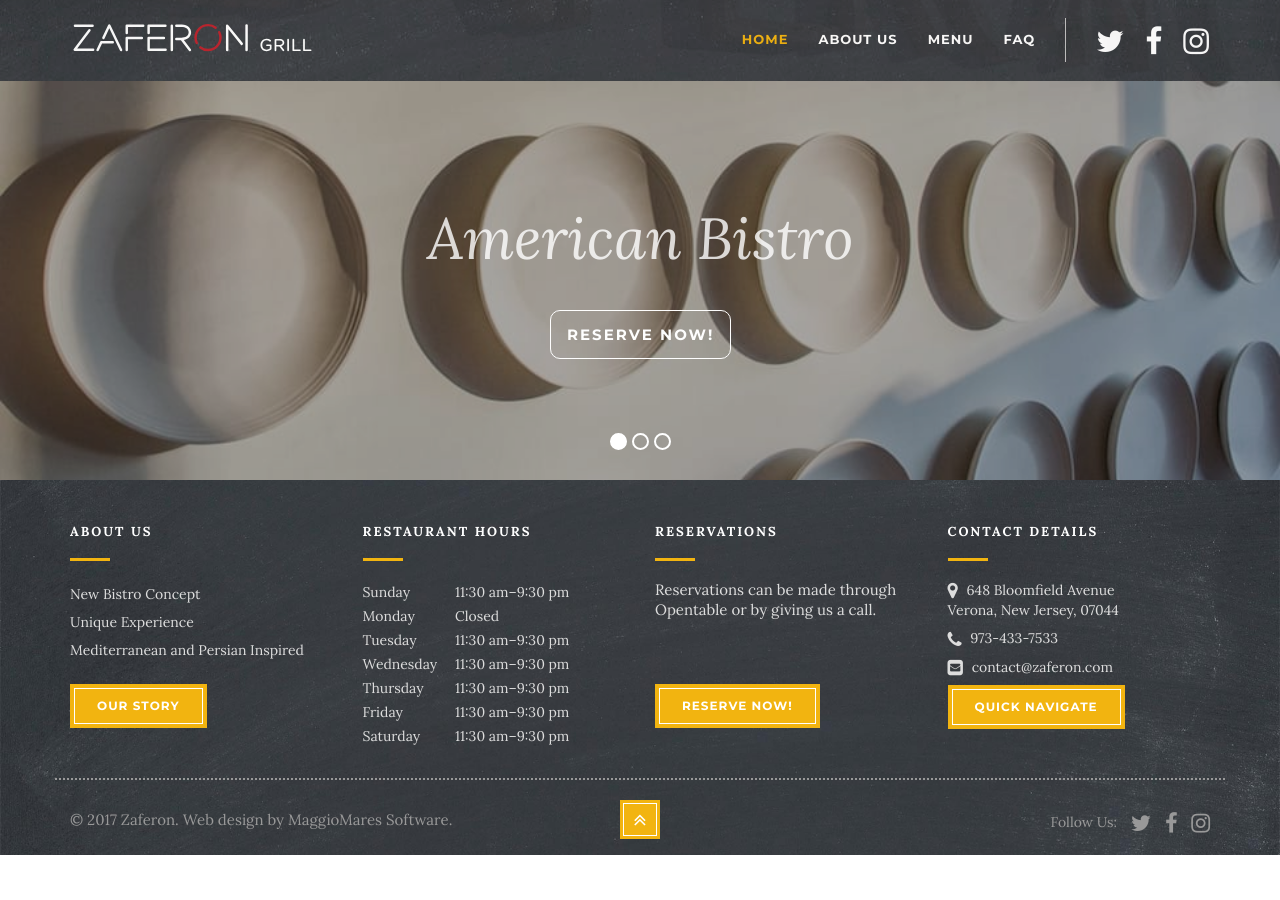
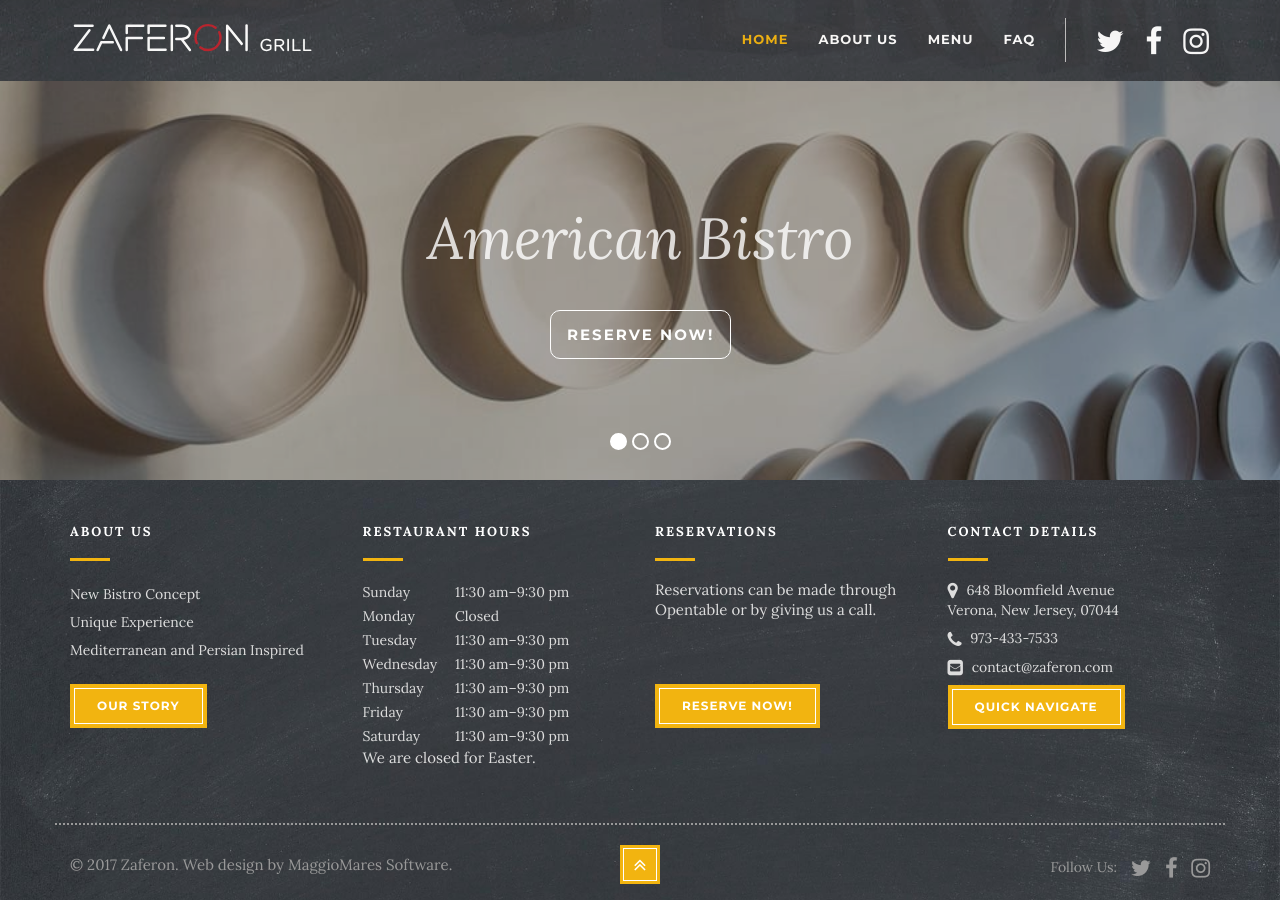
Before and after one commit to maggiomaressoftware/zaferonGrill, a Jekyll site: the page built from index.html, in a window 1280 px wide and 900 px high, scrolled down 360 px. Built offline with Jekyll 4.4.1, drawn with Linux system fonts in a browser that asks for light colours; nearby versions of some CDN libraries; before the commit the page ends 1215 px from its top, so only the background shows below that.

Commit message:
easter holiday hours change

```diff
--- a/_includes/footer/hours.html
+++ b/_includes/footer/hours.html
@@ -8,3 +8,4 @@
     <tr><th>Friday</th><td> &emsp; 11:30 am–9:30 pm </td></tr>
     <tr><th>Saturday  </th><td> &emsp; 11:30 am–9:30 pm</td></tr>
   </table>
+  <p>We are closed for Easter. </p>
```
